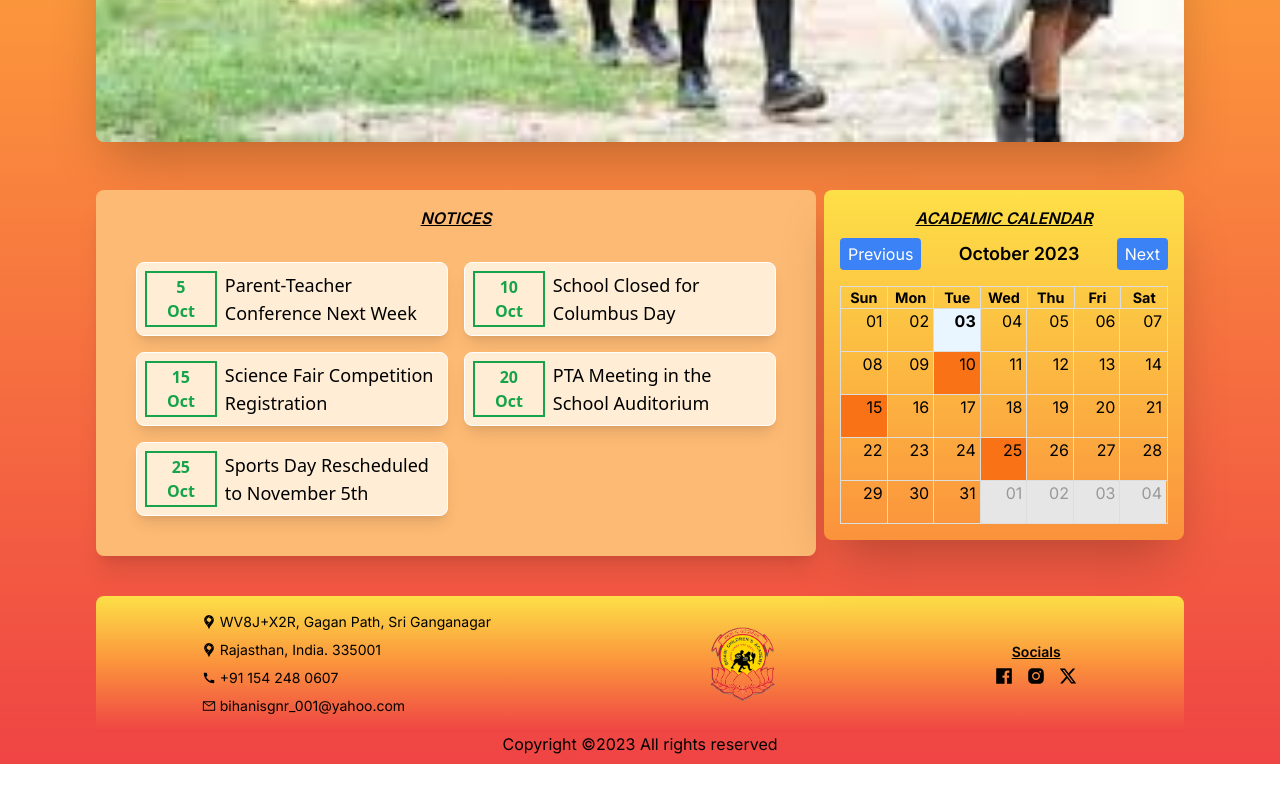
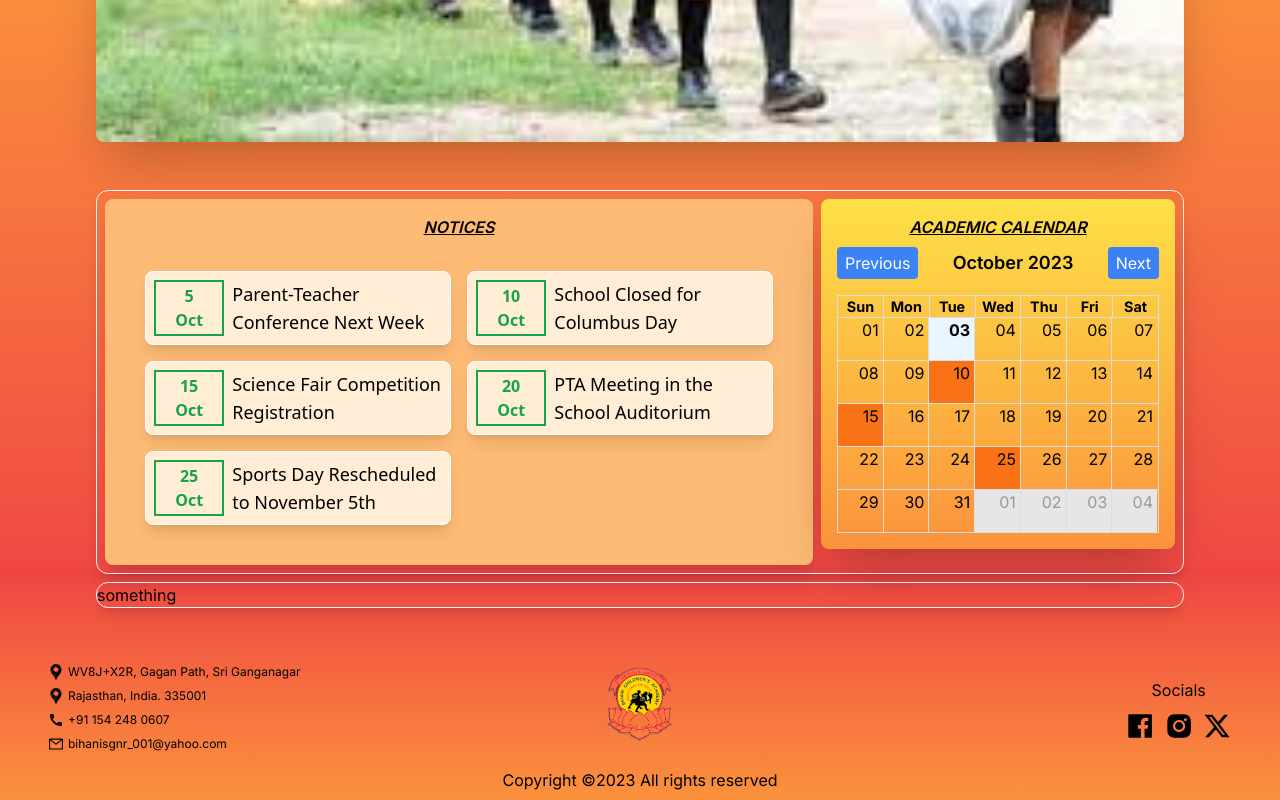
Before and after one commit to shubhjhawar/bihani_children_academy, a Next.js app: page / in a window 1280 px wide. Shown: the part 691-1491 px from the top of the page. Before the commit the page ends 1455 px from the top, so only its background shows below. Built offline with nearby package versions, Linux system fonts and the light colour scheme.

Commit message:
footer fixed

```diff
--- a/app/(root)/layout.js
+++ b/app/(root)/layout.js
@@ -36,7 +36,9 @@
                 {isRightSidebarOpen && <RightSideBar />}
               </section>
             </main>
-            <Footer />
+          </div>
+          <div className='lg:px-0 w-full -mt-10'>
+              <Footer />
           </div>
         </body>
       </html>
--- a/app/(root)/page.js
+++ b/app/(root)/page.js
@@ -7,7 +7,7 @@ export default function Home() {
   return (
     <main className="min-h-screen w-full">
       <Banner/>
-      <div className='w-full flex flex-col md:flex-row gap-2'>
+      <div className='w-full flex flex-col md:flex-row gap-2 p-2 border-[1px] border-gray-100 rounded-xl shadow-lg'>
         <div className='md:w-2/3'>
           <Notices />
         </div>
@@ -15,6 +15,9 @@ export default function Home() {
           <MyCalendar />
         </div>
       </div>
+      <div className='border-[1px] border-gray-100 rounded-xl shadow-lg mt-2'>
+        something
+      </div>
 
     </main>
   )
--- a/components/Footer.jsx
+++ b/components/Footer.jsx
@@ -8,46 +8,50 @@ import { AiFillInstagram, AiOutlineMail, AiFillFacebook } from "react-icons/ai";
 import { MdCall } from "react-icons/md";
 import { RiTwitterXFill } from "react-icons/ri"
 
+import { styles } from "@/styles";
+
 const Footer = () => {
   const scrollToTop = () => {
     window.scrollTo({ top: 0, behavior: 'smooth' }); // Scroll to the top smoothly
   };
 
   return (
-    <div>
-      <div className="max-sm:text-xs text-sm bg-gradient-to-b from-yellow-300 via-orange-400 to-red-500 rounded-t-lg mt-10 py-4 flex justify-around items-center">
-        <div className='flex flex-col gap-2 max-sm:hidden block'>
+    <div className="pt-10 bg-gradient-to-b from-red-500 to-orange-400 ">
+      <div className="rounded-t-lg mt-10 py-4 grid grid-cols-3 max-sm:grid-cols-2">
+        <div className='flex flex-col gap-2 max-sm:hidden block pl-12'>
           <div className='flex items-center gap-1'>
             <SiGooglemaps />
-            <p>WV8J+X2R, Gagan Path, Sri Ganganagar</p>
+            <p className={`${styles.footertext}`}>WV8J+X2R, Gagan Path, Sri Ganganagar</p>
           </div>
           <div className="flex items-center gap-1">
             <SiGooglemaps />
-            <p>Rajasthan, India.  335001</p>
+            <p className={`${styles.footertext}`}>Rajasthan, India.  335001</p>
           </div>
           <div className='flex items-center gap-1'>
             <MdCall />
-            <p>+91 154 248 0607</p>
+            <p className={`${styles.footertext}`}>+91 154 248 0607</p>
           </div>
           <div className='flex items-center gap-1'>
             <AiOutlineMail />
-            <a href="mailto:bihanisgnr_001@yahoo.com">bihanisgnr_001@yahoo.com</a>
+            <a href="mailto:bihanisgnr_001@yahoo.com" className={`${styles.footertext}`}>bihanisgnr_001@yahoo.com</a>
           </div>
         </div>
-        <div className='cursor-pointer'>
+        <div className='flex w-full justify-center cursor-pointer '>
           <Image src={logo} alt="logo" title="move to top" className='w-20 h-20 max-sm:w-10 max-sm:h-10' onClick={scrollToTop}/>
         </div>
-        <div>
-          <h2 className='w-full flex justify-center mb-1 font-semibold underline'>Socials</h2>
-          <div className='flex items-center gap-3'>
-            <Link href="https://www.facebook.com/bcasgnr?mibextid=LQQJ4d" target="_blank">
-              <AiFillFacebook className='w-5 h-5 cursor-pointer' />
-            </Link>
-            <Link href="https://www.instagram.com/bihani_childrens_academy/?hl=en" target="_blank">
-              <AiFillInstagram className='w-5 h-5 cursor-pointer' />
-            </Link>
-            <div>
-              <RiTwitterXFill className='w-5 h-5 cursor-pointer'  />
+        <div className=' w-full flex justify-end'>
+          <div className="mr-12 mt-2 mb-2 w-1/4 ">
+            <h2 className='h-1/2  flex w-full justify-center items-center'>Socials</h2>
+            <div className='h-1/2 flex gap-2 '>
+              <Link href="https://www.facebook.com/bcasgnr?mibextid=LQQJ4d" target="_blank">
+                <AiFillFacebook className={`${styles.footericon}`} />
+              </Link>
+              <Link href="https://www.instagram.com/bihani_childrens_academy/?hl=en" target="_blank">
+                <AiFillInstagram className={`${styles.footericon}`} />
+              </Link>
+              <div>
+                <RiTwitterXFill className={`${styles.footericon}`}  />
+              </div>
             </div>
           </div>
         </div>
--- a/styles/index.js
+++ b/styles/index.js
@@ -7,6 +7,8 @@ const styles = {
     dropDownMenuContainer: 'absolute top-5 mt-2 w-[200px] bg-white border border-gray-300 rounded-md shadow-lg',
     dropDownMenuItem: 'px-4 py-2 hover:bg-gray-100',
     rightDropDownItem: 'hover:text-red-200',
+    footertext:'text-xs',
+    footericon:'w-full h-full cursor-pointer',
 }
 
 export { styles };
```
